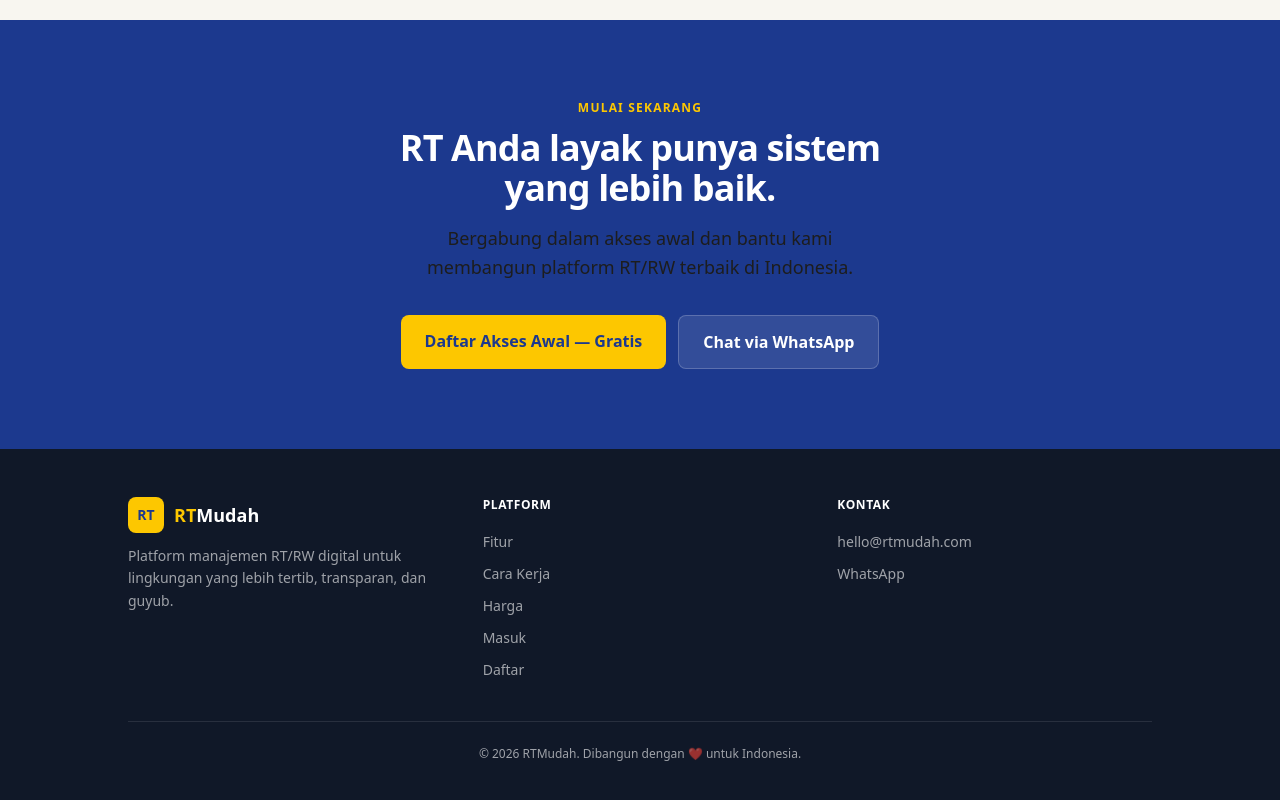
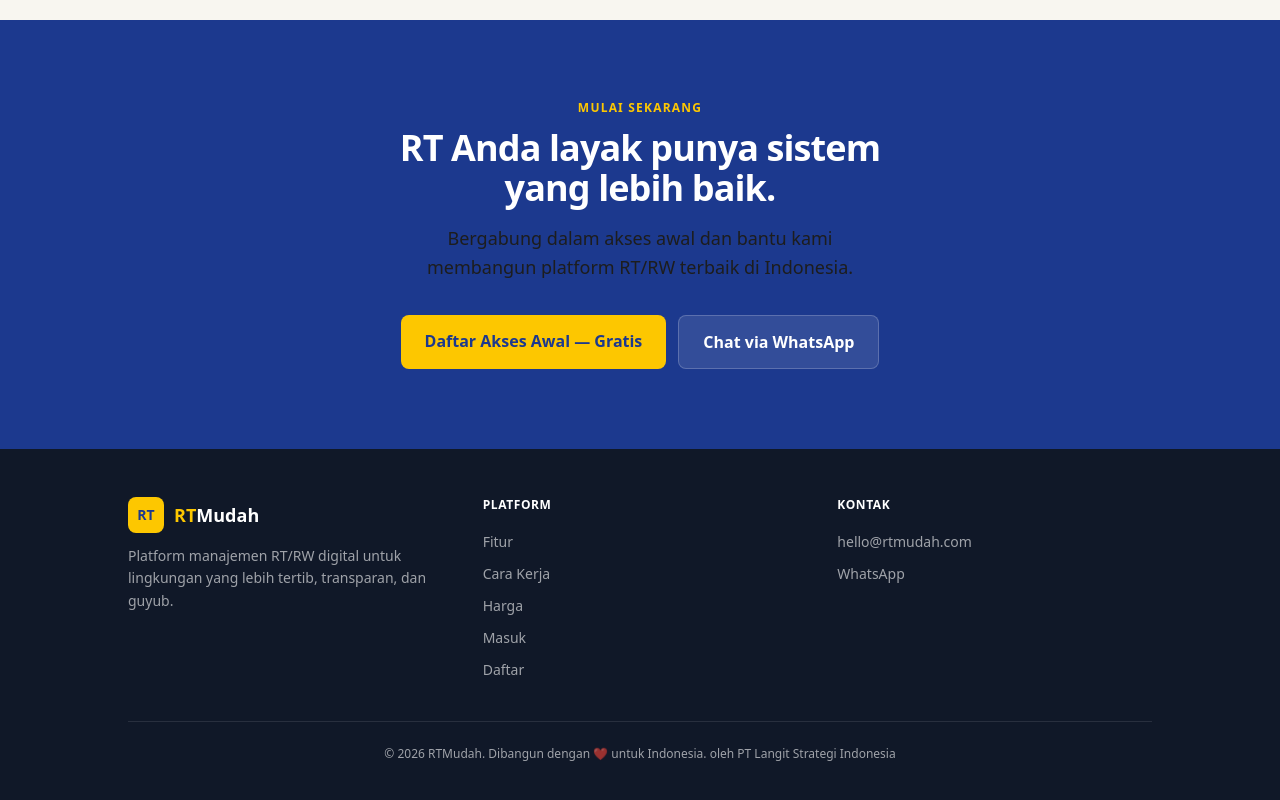
Before and after one commit to chrisimbolon/rtaktif, a Next.js app in the folder frontend/: page / in a window 1280 px wide. Shown: the part 3043-3843 px from the top of the page. Built offline with nearby package versions, Linux system fonts and the light colour scheme.

Commit message:
feat-frontend: add official business indentity

```diff
--- a/frontend/app/page.tsx
+++ b/frontend/app/page.tsx
@@ -375,7 +375,7 @@ export default function LandingPage() {
             </div>
           </div>
           <div className="border-t border-white/10 pt-6 text-xs text-center">
-            © 2026 RTMudah. Dibangun dengan ❤️ untuk Indonesia.
+            © 2026 RTMudah. Dibangun dengan ❤️ untuk Indonesia. oleh PT Langit Strategi Indonesia
           </div>
         </div>
       </footer>
```
